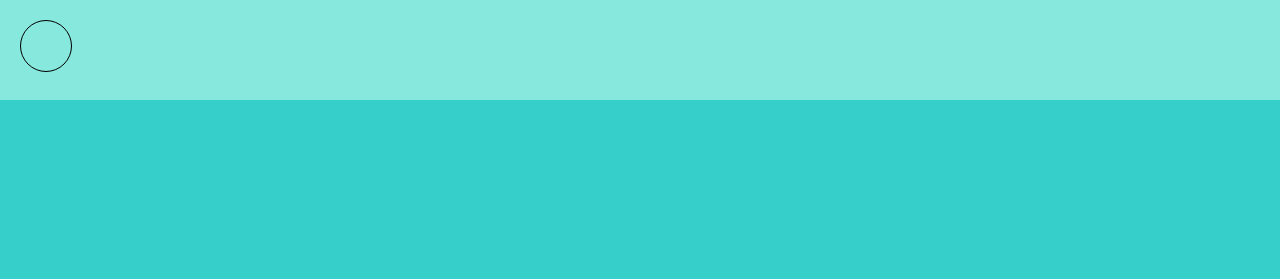
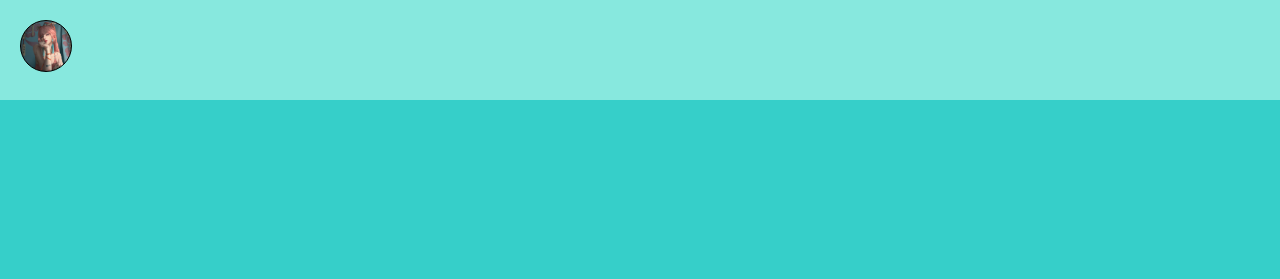
Before and after one commit to chineseii/chineseii.github.io, a plain HTML site: page index.html in a window 1280 px wide. Shown: the top 279 px of the page. Drawn offline with Linux system fonts and the light colour scheme.

Commit message:
Update index.css

```diff
--- a/css/index.css
+++ b/css/index.css
@@ -40,7 +40,7 @@
         .one {
             width: 50px;
             height: 50px;
-            background-image: url(./img/top.jpg);
+            background-image: url(../img/top.jpg);
             background-size: 56px;
             border: 1px solid black;
             border-radius: 100px;
```
